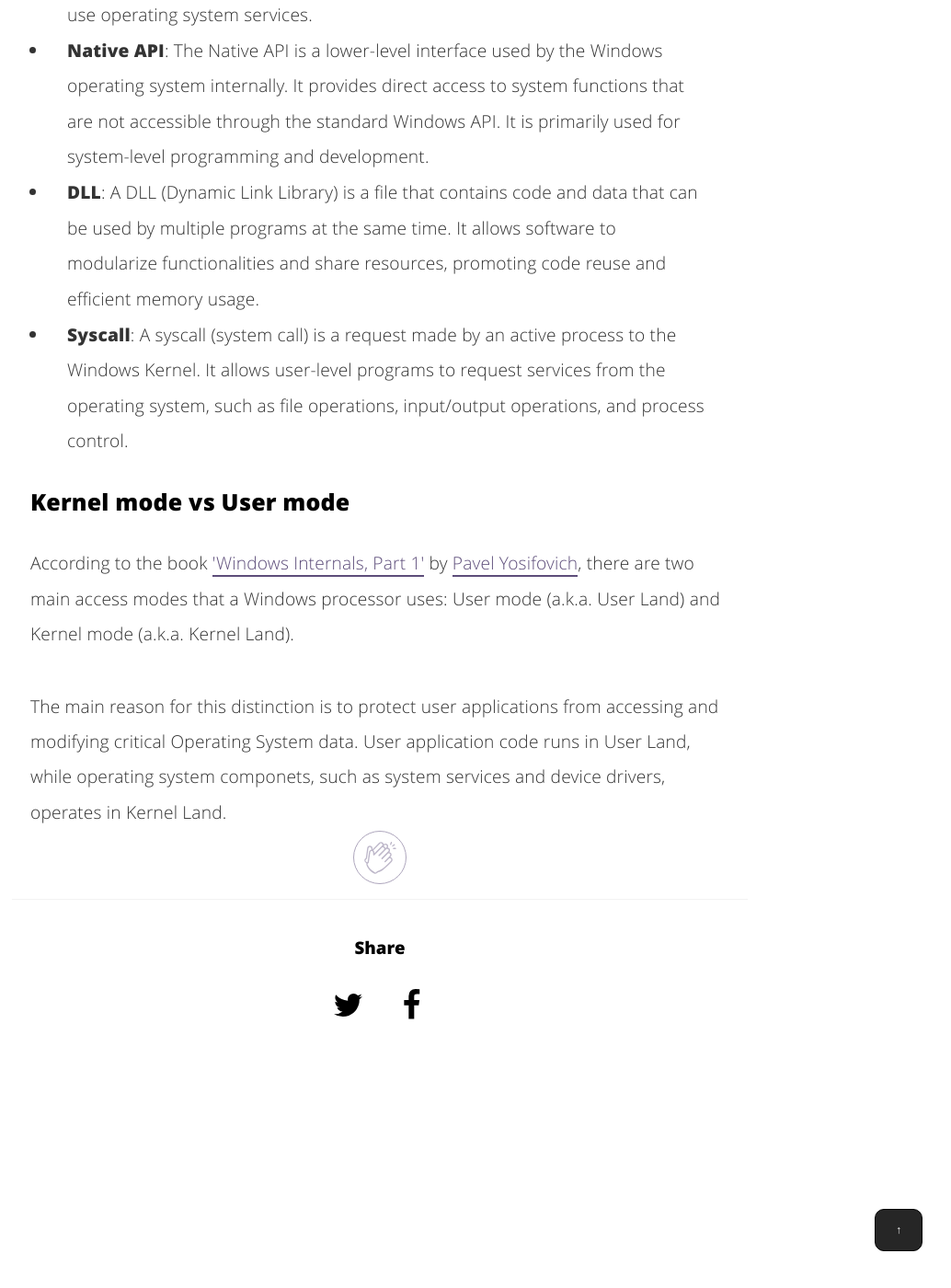
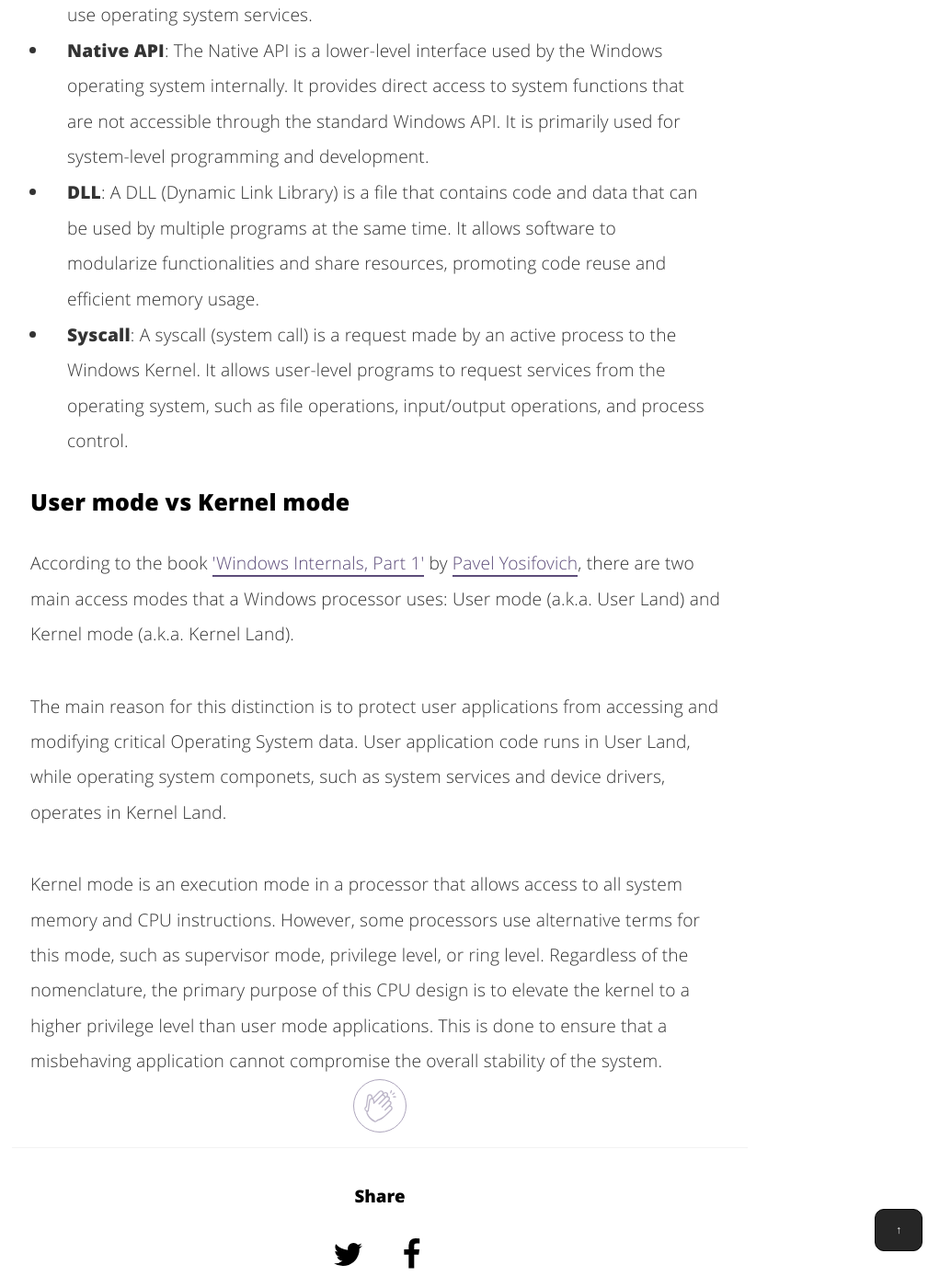
Before and after one commit to nickvourd/nickvourd.github.io, a Jekyll site: the page built from _posts/2023-10-22-an-overview-of-windows-arch.md, in a window 1280 px wide and 1400 px high, scrolled down 2772 px. Shown: the whole window at 92% size, without its empty margins (227-1261 px from the left). Built offline with Jekyll 4.4.1, drawn with Linux system fonts in a browser that asks for light colours.

Commit message:
Update 2023-10-22-an-overview-of-windows-arch.md

```diff
--- a/_posts/2023-10-22-an-overview-of-windows-arch.md
+++ b/_posts/2023-10-22-an-overview-of-windows-arch.md
@@ -226,11 +226,13 @@ function topFunction() {
 	</li>
 </ul>
 
-<h3>Kernel mode vs User mode</h3>
+<h3>User mode vs Kernel mode</h3>
 
 <p>According to the book <a href="https://www.amazon.com/Windows-Internals-Part-architecture-management/dp/0735684189">'Windows Internals, Part 1'</a> by <a href="https://twitter.com/zodiacon">Pavel Yosifovich</a>, there are two main access modes that a Windows processor uses: User mode (a.k.a. User Land) and Kernel mode (a.k.a. Kernel Land).</p><br />
 
-<p>The main reason for this distinction is to protect user applications from accessing and modifying critical Operating System data. User application code runs in User Land, while operating system componets, such as system services and device drivers, operates in Kernel Land.</p>
+<p>The main reason for this distinction is to protect user applications from accessing and modifying critical Operating System data. User application code runs in User Land, while operating system componets, such as system services and device drivers, operates in Kernel Land.</p><br />
+
+<p>Kernel mode is an execution mode in a processor that allows access to all system memory and CPU instructions. However, some processors use alternative terms for this mode, such as supervisor mode, privilege level, or ring level. Regardless of the nomenclature, the primary purpose of this CPU design is to elevate the kernel to a higher privilege level than user mode applications. This is done to ensure that a misbehaving application cannot compromise the overall stability of the system.</p>
 
 <div align="center">
 <!-- add the button!-->
```
